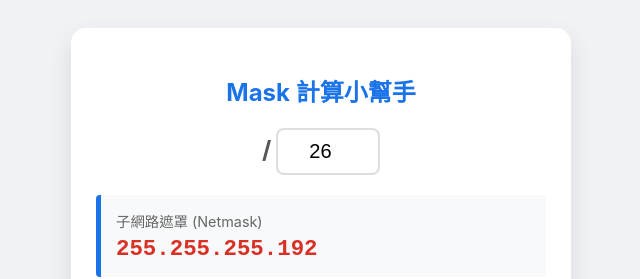
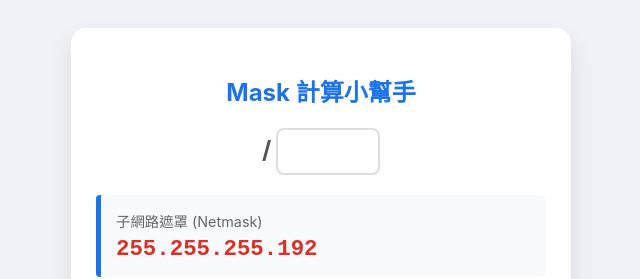
Before and after one commit to zhengda2114-source/OKNY, a plain HTML site: page mask.html in a window 1280 px wide. Shown: the top 279 px of the page, 319-959 px from the left. Drawn offline with Linux system fonts and the light colour scheme.

Commit message:
Update mask.html

```diff
--- a/mask.html
+++ b/mask.html
@@ -27,7 +27,7 @@
 
     <div class="input-section">
         <span class="slash">/</span>
-        <input type="number" id="cidr" value="26" min="0" max="32" oninput="runCalc()">
+        <input type="number" id="cidr" value="" min="0" max="32" oninput="runCalc()">
     </div>
 
     <div class="result-area">
```
